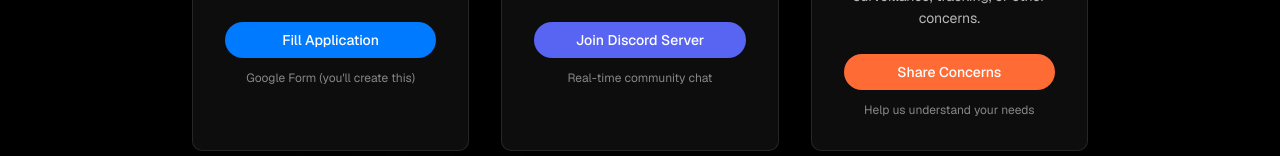
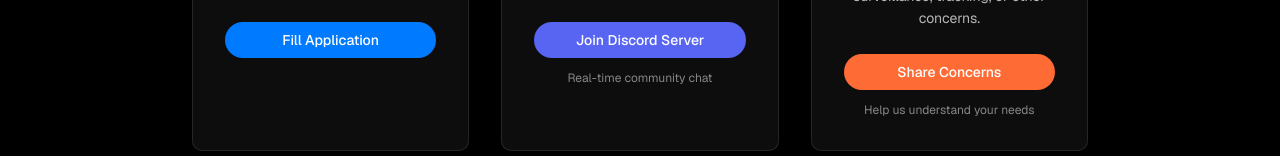
Before and after one commit to ivanisgoodatcoding52/Obscura, a Next.js app: page /join in a window 1280 px wide. Shown: the part 644-800 px from the top of the page. Built offline with nearby package versions, Linux system fonts and the light colour scheme.

Commit message:
Update page.tsx

```diff
--- a/app/join/page.tsx
+++ b/app/join/page.tsx
@@ -52,7 +52,6 @@ export default function JoinPage() {
                   Fill Application
                 </a>
               </Button>
-              <p className="text-white/50 text-xs mt-3">Google Form (you'll create this)</p>
             </div>
 
             {/* Step 2: Discord */}
```
